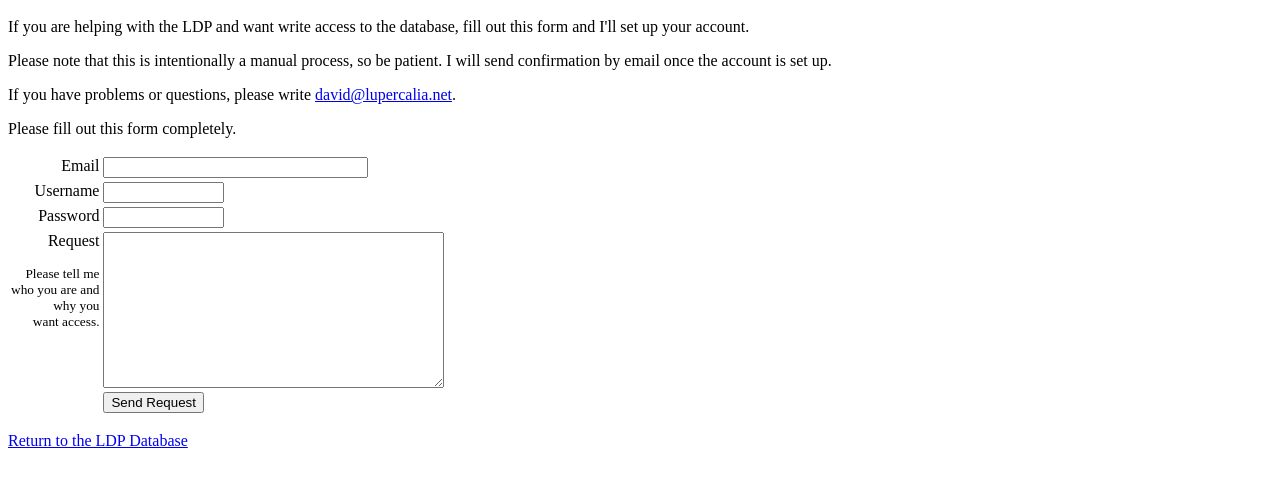
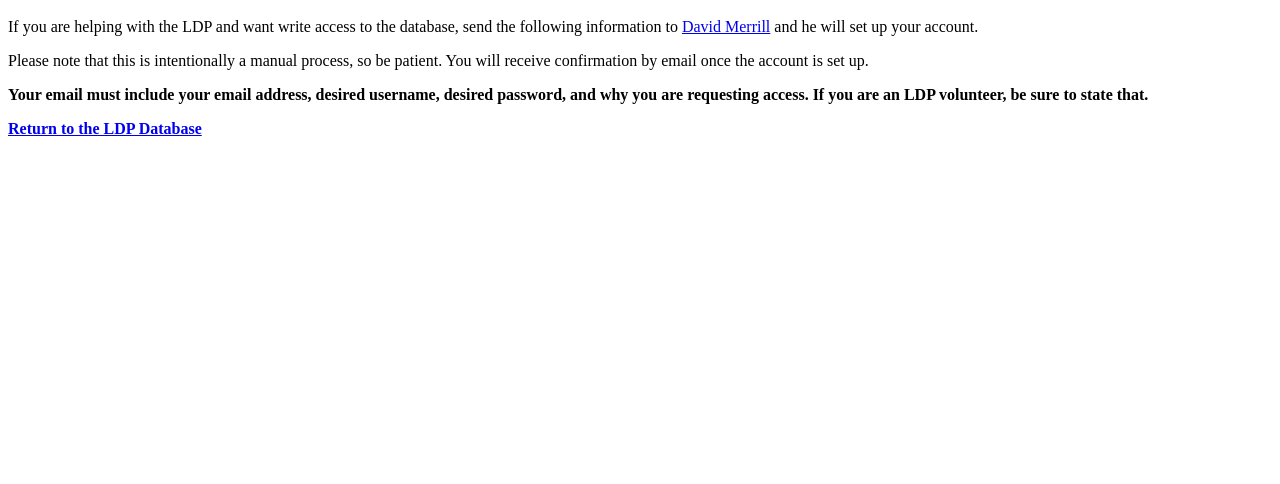
Before and after one commit to tLDP/lampadas, a plain HTML site: page www/newaccount.html in a window 1280 px wide. Shown: the part 48-532 px from the top of the page. Drawn offline with Linux system fonts and the light colour scheme.

Commit message:
new account request form is dead

```diff
--- a/www/newaccount.html
+++ b/www/newaccount.html
@@ -9,32 +9,16 @@
 <h1>Apply for an LDP Database Account</h1>
 
 <p>If you are helping with the LDP and want write access to the database,
-fill out this form and I'll set up your account.
+send the following information to
+<a href="mailto:david@lupercalia.net">David Merrill</a> and he will set up
+your account.
 
 <p>Please note that this is intentionally a manual process, so be patient.
-I will send confirmation by email once the account is set up.
+You will receive confirmation by email once the account is set up.
 
-<p>If you have problems or questions, please write
-<a href="mailto:david@lupercalia.net">david@lupercalia.net</a>.
-
-<p>Please fill out this form completely.
-
-<p><form name=newaccount method=POST action='/cgi-bin/newaccount.pl'>
-<table>
-<tr><td valign=top align=right>Email</td><td><input type=text name=email size=30></td></tr>
-<tr><td valign=top align=right>Username</td><td><input type=text name=username size=12></td></tr>
-<tr><td valign=top align=right>Password</td><td><input type=password name=password size=12</td></tr>
-<tr><td valign=top align=right>Request<p>
-<small>
-Please tell me<br>
-who you are and<br>
-why you<br>
-want access.</small>
-</td><td><textarea name=request rows=10 cols=40></textarea></td></tr>
-<tr><td>&nbsp;</td><td><input type=submit value='Send Request'</td></tr>
-</table>
-
-</form>
+<p><b>Your email must include your email address, desired username,
+desired password, and  why you are requesting access. If you are an LDP
+volunteer, be sure to state that.
 
 <p><a href="index.html">Return to the LDP Database</a>
 
```
Also changed, not shown: www/newaccountconfirm.html (deleted, +0 -22 lines).
